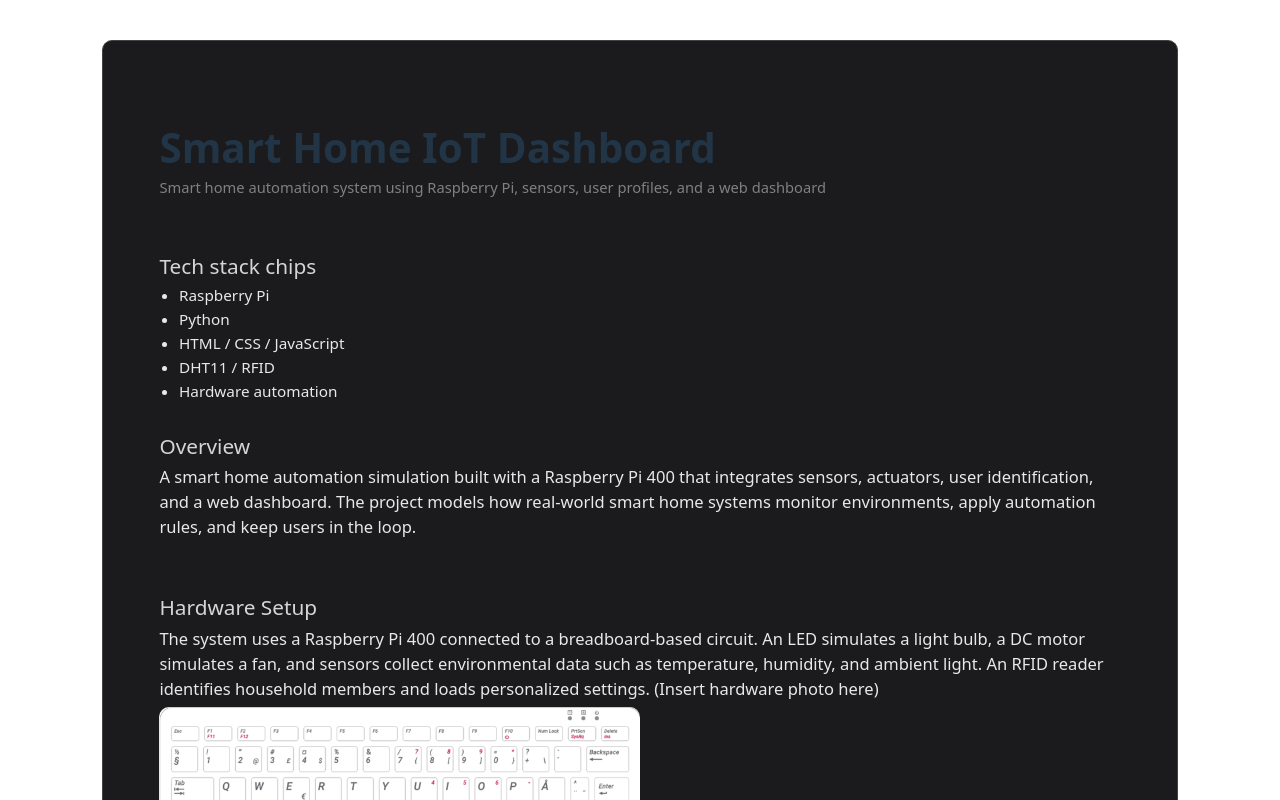
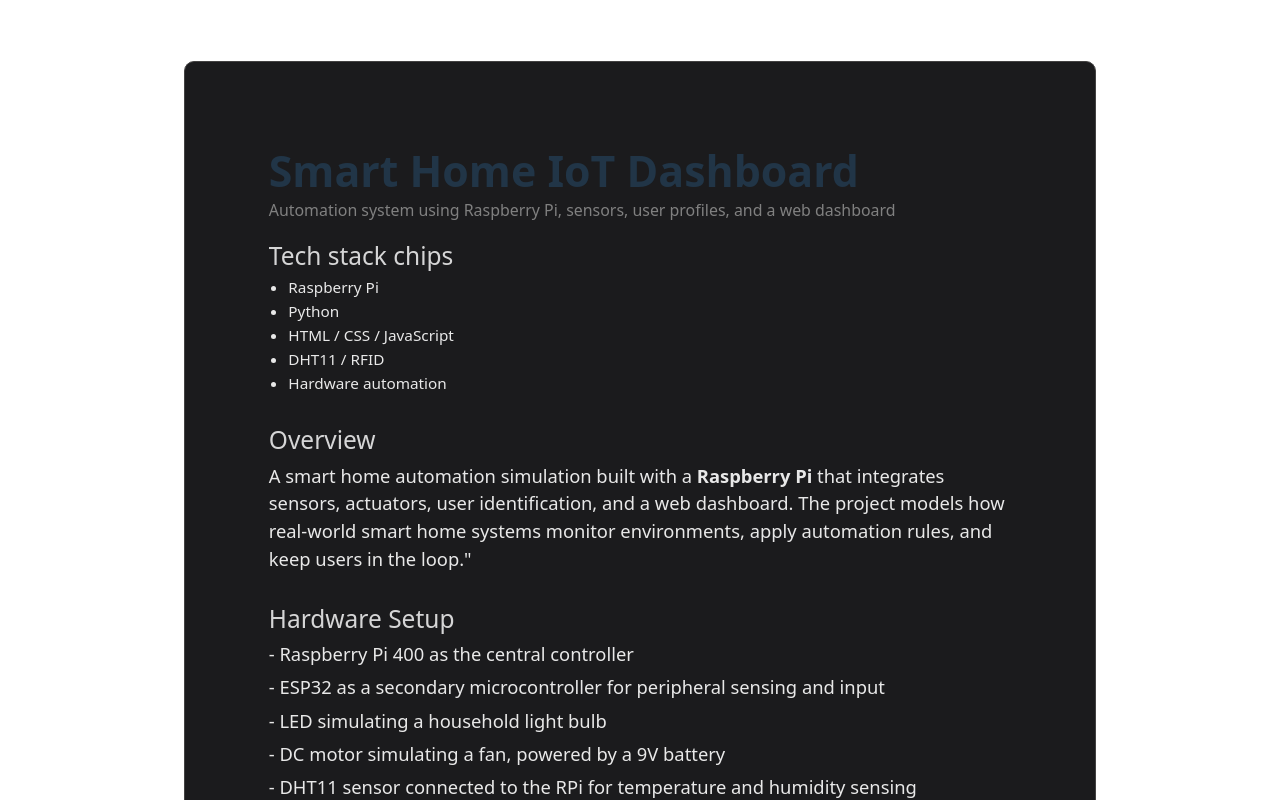
Before and after one commit to hedi3489/my-portfolio, a React (Vite) app: page /projects/IoT-Smart-Home in a window 1280 px wide. Shown: the top 800 px of the page. Built offline with nearby package versions, Linux system fonts and the light colour scheme.

Commit message:
Updating text

```diff
--- a/src/components/IoTPage.jsx
+++ b/src/components/IoTPage.jsx
@@ -7,8 +7,7 @@ function IoTProjectPage() {
         <div className="prose">
 
           <h1>Smart Home IoT Dashboard</h1>
-          <h3>Smart home automation system using Raspberry Pi, sensors, user profiles, and a web dashboard</h3>
-          <br />
+          <h3>Automation system using Raspberry Pi, sensors, user profiles, and a web dashboard</h3>
 
           <TechStack
             title="Tech stack chips"
@@ -21,18 +20,22 @@ function IoTProjectPage() {
             ]}
           />
 
-          <PageSection
-            title="Overview"
-            body="A smart home automation simulation built with a Raspberry Pi 400 that integrates sensors, actuators, user identification, and a web dashboard. The project models how real-world smart home systems monitor environments, apply automation rules, and keep users in the loop."
-          />
-          <PageSection
-            title="Hardware Setup"
-            body="The system uses a Raspberry Pi 400 connected to a breadboard-based circuit. An LED simulates a light bulb, a DC motor simulates a fan, and sensors collect environmental data such as temperature, humidity, and ambient light. An RFID reader identifies household members and loads personalized settings. (Insert hardware photo here)"
-            image={{
-              src: rpiImage,
-              alt: 'Raspberry Pi 400'
-            }}
-          />
+          <PageSection title="Overview">
+            <p>A smart home automation simulation built with a <b>Raspberry Pi</b> that integrates sensors, actuators, user identification, and a web dashboard. The project models how real-world smart home systems monitor environments, apply automation rules, and keep users in the loop."</p>
+          </PageSection>
+          <PageSection title="Hardware Setup" image={{ src: rpiImage, alt: 'Raspberry Pi 400' }}>
+            {/* <ul> */}
+              <p>- Raspberry Pi 400 as the central controller</p>
+              <p>- ESP32 as a secondary microcontroller for peripheral sensing and input</p>
+              <p>- LED simulating a household light bulb</p>
+              <p>- DC motor simulating a fan, powered by a 9V battery</p>
+              <p>- DHT11 sensor connected to the RPi for temperature and humidity sensing</p>
+              <p>- Photoresistor connected to an ESP32 for ambient light sensing</p>
+              <p>- RFID reader connected to the ESP32 for household member identification</p>
+            {/* </ul> */}
+            <br />
+          </PageSection>
+
           <PageSection
             title="Automation & User Logic"
             body="Environmental thresholds are defined per user and loaded through RFID identification. When sensor readings fall outside acceptable ranges, the system automatically evaluates whether to activate devices and notifies the user via email. Users can approve or reject actions by responding directly to the email."
@@ -51,22 +54,24 @@ function IoTProjectPage() {
   )
 }
 
-function PageSection({ title, body, image }) {
-  return <div className="">
+function PageSection({ title, children, image }) {
+  return (
+    <div className="page-section">
       <h2>{title}</h2>
-      <p>{body}</p>
+      {children}
 
       {image && (
         <img
           src={image.src}
           alt={image.alt || ''}
           className="section-image"
-            loading="lazy"
         />
       )}
-    <br />
     </div>
+  )
 }
+
+
 
 function TechStack({ title, items }) {
   return (
--- a/src/styles/Cards.css
+++ b/src/styles/Cards.css
@@ -129,7 +129,7 @@
   gap: 0.4rem;
 }
 .project-page-container .card {
-  padding: 4rem;
+  padding: 4rem 6rem;
 }
 
 .page-section {
--- a/src/styles/Containers.css
+++ b/src/styles/Containers.css
@@ -27,7 +27,7 @@
 .home-page-container {
   width: 100%;
   min-height: 100vh;
-  padding: 5vh 8vw;
+  padding: 5em 15em;
 }
 .main-content {
   flex: 7.5;
@@ -50,7 +50,7 @@
 .project-page-container {
   max-width: 100%;
   min-height: 100vh;
-  padding: 5vh 8vw;
+  padding: 5em 15em;
 }
 
 .project-page-container .prose {
--- a/src/styles/Typography.css
+++ b/src/styles/Typography.css
@@ -75,32 +75,36 @@ h1, h2, h3, h4, h5, p, ul { margin: 0; }
    PROJECT PAGE TYPOGRAPHY
 ---------------------------- */
 .project-page-container .prose h1 {
-  font-size: 3.3em;
+  font-size: 3.5em;
   line-height: 1.15;
   font-weight: 650;
   margin-top: 2rem;
 }
 
 .project-page-container .prose h2 {
-  margin-top: 1.1rem;
-  font-size: 1.7em;
+  font-size: 2em;
   line-height: 1.35;
   font-weight: 500;
   color: rgba(255, 255, 255, 0.82);
+  margin-top: 1.1rem;
 }
 
 .project-page-container .prose h3 {
-  font-size: 1.2em;
-  line-height: 0.35;
+  font-size: 1.3em;
+  line-height: 0;
   font-weight: 200;
   color: gray;
 }
 
-.project-page-container .prose p {
-  font-size: 1.35em;
+.project-page-container .prose p,
+.project-page-container .prose .page-section li{
+  font-size: 1.5em;
   line-height: 1.5;
   font-weight: 250;
   color: rgba(255, 255, 255, 0.9);
+}
+.page-section p {
+  white-space: pre-line;
 }
 
 .project-page-container .prose li {
```
Lines whose indentation alone changed are shown as unchanged.
